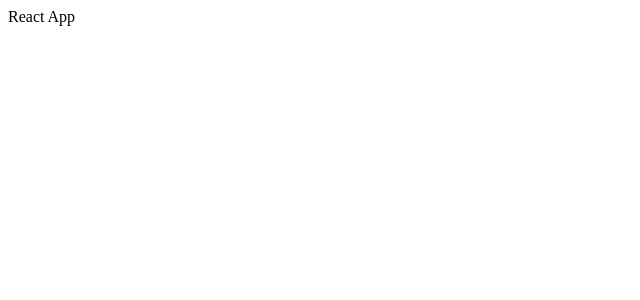
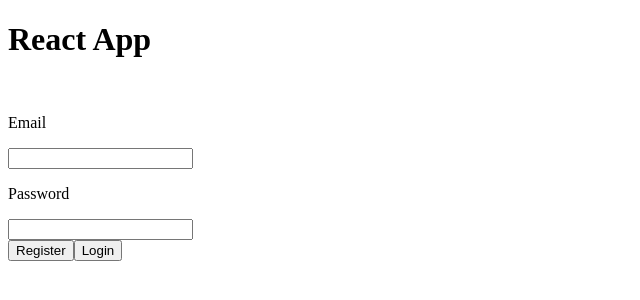
Before and after one commit to CharlieEllenbecker/Flashcard-App, a React (Create React App) app in the folder client/: page / in a window 1280 px wide. Shown: the top 300 px of the page, without its empty margins (0-640 px from the left). Built offline with nearby package versions, Linux system fonts and the light colour scheme.

Commit message:
started working on Auth.js component

```diff
--- a/client/src/components/App.js
+++ b/client/src/components/App.js
@@ -1,7 +1,11 @@
+import Auth from './Auth';
+
 export default function App() {
   return (
     <div>
-      React App
+      <h1>React App</h1>
+      <br/>
+      <Auth/>
     </div>
   );
 }
--- a/client/src/components/Auth.js
+++ b/client/src/components/Auth.js
@@ -1,25 +1,38 @@
 import React, { useState, useEffect } from 'react';
 
 const Auth = () => {
+    const [email, setEmail] = useState();
+    const [password, setPassword] = useState();
 
+    const handleChangeEmail = (e) => {
+        e.preventDefault();
+        setEmail(e.target.value);
+    }
 
-    async function register(email, password) {
+    const handleChangePassword = (e) => {
+        e.preventDefault();
+        setPassword(e.target.value);
+    }
+
+    const register = async (email, password) => {
+        console.log('registering');
+
 
     }
 
-    async function login(email, password) {
-
+    const login = async (email, password) => {
+        console.log('logging in');
     }
 
     return(
         <form>
             <label>
                 <p>Email</p>
-                <input type="text" />
+                <input type="email" onChange={handleChangeEmail} />
             </label>
             <label>
                 <p>Password</p>
-                <input type="password" />
+                <input type="password" onChange={handleChangePassword} />
             </label>
             <div>
                 <button type="submit" onClick={register}>Register</button>
@@ -28,3 +41,5 @@ const Auth = () => {
         </form>
     );
 }
+
+export default Auth;
```
